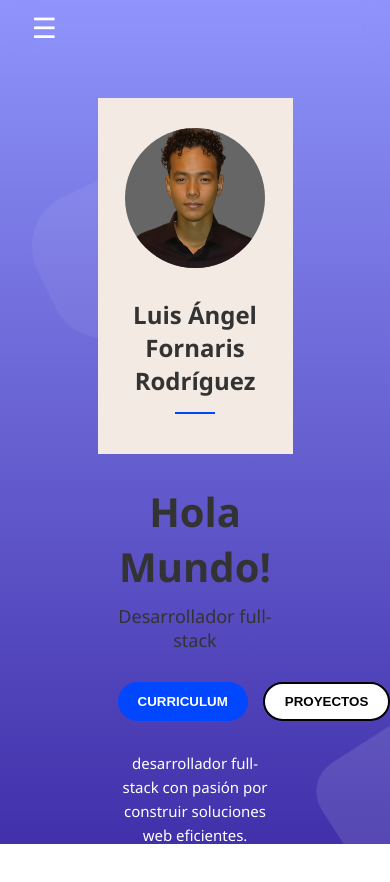
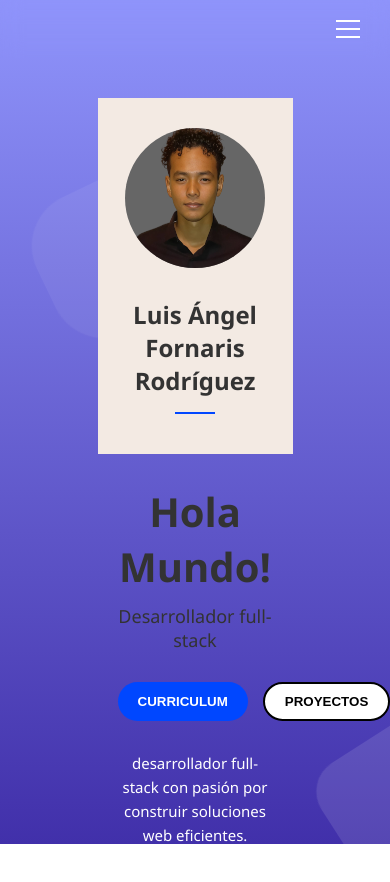
Before and after one commit to Luis-For/mi-portafolio-web, a Vue app: page / in a window 390 px wide. Shown: the top 882 px of the page. Built offline with nearby package versions, Linux system fonts and the light colour scheme.

Commit message:
update menu responsive

```diff
--- a/src/components/NavBar.vue
+++ b/src/components/NavBar.vue
@@ -1,61 +1,60 @@
 <template>
-<div id="NavBar">
-    <!-- NAVBAR -->
   <nav class="navbar">
-        <!-- Botón hamburguesa -->
-        <div
+    <!-- Logo o nombre del sitio (opcional) -->
+    <div class="navbar-brand">
+      <!-- Puedes agregar un logo aquí -->
+    </div>
+
+    <!-- Botón hamburguesa (solo móvil) -->
+    <button
       class="menu-toggle"
       @click="toggleMenu"
       :aria-expanded="menuOpen"
       aria-label="Menú principal"
     >
-  ☰
+      <div class="hamburger" :class="{ 'open': menuOpen }">
+        <span></span>
+        <span></span>
+        <span></span>
       </div>
-        <ul :class="{ open: menuOpen }">
+    </button>
+
+    <!-- Menú de navegación -->
+    <ul :class="{ 'open': menuOpen }">
       <li v-for="section in sections" :key="section.id">
-                <a :href="'#' + section.id" @mouseenter="onHover(section.id)" @mouseleave="onLeave(section.id)" @click.prevent="scrollToSection(section.id)" :class="{ hovered: hoveredSection === section.id }">
+        <a
+          :href="'#' + section.id"
+          @click.prevent="scrollToSection(section.id)"
+          :class="{ 'hovered': hoveredSection === section.id }"
+          @mouseenter="onHover(section.id)"
+          @mouseleave="onLeave(section.id)"
+        >
           {{ section.name }}
         </a>
       </li>
+      <li>
         <ButtomTheme />
+      </li>
     </ul>
   </nav>
-</div>
 </template>
 
 <script>
 import ButtomTheme from './ButtomTheme.vue';
 
 export default {
-    components:{
+  components: {
     ButtomTheme
   },
   data() {
     return {
-            sections: [{
-                    id: "inicio",
-                    name: "Inicio"
-                },
-                {
-                    id: "servicios",
-                    name: "Servicios"
-                },
-                {
-                    id: "contacto",
-                    name: "Contacto"
-                },
-                {
-                    id: "educación",
-                    name: "Educación"
-                },
-                {
-                    id: "skillsContainer",
-                    name: "Habilidades"
-                },
-                {
-                    id: "projects-container",
-                    name: "Proyectos"
-                }
+      sections: [
+        { id: "inicio", name: "Inicio" },
+        { id: "servicios", name: "Servicios" },
+        { id: "contacto", name: "Contacto" },
+        { id: "educación", name: "Educación" },
+        { id: "skillsContainer", name: "Habilidades" },
+        { id: "projects-container", name: "Proyectos" }
       ],
       hoveredSection: null,
       menuOpen: false,
@@ -64,11 +63,14 @@ export default {
   methods: {
     toggleMenu() {
       this.menuOpen = !this.menuOpen;
-        },
-        closeMenu() {
-            this.menuOpen = false;
+      // Agrega/remueve clase al body para bloquear scroll
+      document.body.classList.toggle('menu-open', this.menuOpen);
     },
     scrollToSection(id) {
+      if (window.innerWidth <= 768) {
+        this.menuOpen = false;
+        document.body.classList.remove('menu-open');
+      }
       const section = document.getElementById(id);
       if (section) {
         section.scrollIntoView({
@@ -79,61 +81,51 @@ export default {
     onHover(id) {
       this.hoveredSection = id;
     },
-        onLeave(id) {
-            if (this.hoveredSection === id) {
+    onLeave() {
       this.hoveredSection = null;
-            }
     },
   },
 };
 </script>
 
 <style scoped>
-/* NAVBAR */
-
-
+/* Estilos base del navbar */
 .navbar {
   position: fixed;
   top: 0;
   left: 0;
   right: 0;
-    width: 100vw;
-    overflow: hidden;
-    /*background: transparent;
-    box-shadow: 5px 5px 15px rgba(0, 0, 0, 0.3); */
-    /*background-color: rgb(255, 255, 255, 0.1);*/
+  width: 100%;
   backdrop-filter: blur(10px);
   padding: 10px 20px;
   z-index: 1000;
+  display: flex;
+  justify-content: space-between;
+  align-items: center;
   box-sizing: border-box;
-    margin-top: 0%;
-
 }
 
+/* Estilos del menú normal (escritorio) */
 .navbar ul {
   display: flex;
-    justify-content: end;
-    flex-wrap: wrap;
   list-style: none;
   margin: 0;
   padding: 0;
+  gap: 15px;
 }
 
 .navbar li {
-    margin-right: 20px;
+  margin: 0;
 }
 
 .navbar a {
   position: relative;
-    left: auto;
   color: white;
   text-decoration: none;
-    padding: 6px 12px;
-    transition: background-color 0.3s;
-    transition: color 0.3s;
-    transform: font-weight 0.1s;
-    border-radius: 4px;
-    font-size: larger;
+  padding: 8px 12px;
+  transition: all 0.3s ease;
+  font-size: 1rem;
+  display: block;
 }
 
 .navbar a::after {
@@ -144,69 +136,95 @@ export default {
   height: 2px;
   width: 0;
   background: linear-gradient(90deg, violet, blue);
-    /* background: linear-gradient(90deg, violet, blue);*/
-    transition: width 0.4s ease-in-out;
+  transition: width 0.4s ease;
 }
 
+.navbar a:hover::after,
 .navbar a.hovered::after {
   width: 100%;
 }
 
+.navbar a:hover,
 .navbar a.hovered {
-    color: rgb(0, 0, 0);
+  color: black;
   font-weight: bold;
 }
 
-/* Botón hamburguesa oculto por defecto */
+/* Estilos del botón hamburguesa (oculto por defecto) */
 .menu-toggle {
   display: none;
-  font-size: 28px;
-  color: white;
+  background: none;
+  border: none;
   cursor: pointer;
-  z-index: -1;
-  /*background-image: url('https://img.icons8.com/?size=100&id=68555&format=png&color=000000');*/
+  padding: 10px;
+  z-index: 1001;
 }
 
-/* SECTIONS */
-.section {
-    padding: 100px 20px;
-    margin-top: 50px;
-    min-height: 100vh;
-    border-bottom: 1px solid #ccc;
-}
-/* Evita el scroll cuando el menú está abierto */
-body.menu-open {
-  overflow: hidden;
+.hamburger {
+  display: flex;
+  flex-direction: column;
+  justify-content: space-between;
+  width: 24px;
+  height: 18px;
 }
 
-@media (max-width: 768px) {
-    nav {
-        margin: 3%;
+.hamburger span {
+  display: block;
+  width: 100%;
+  height: 2px;
+  background: white;
+  transition: all 0.3s ease;
 }
 
+/* Estilos para móvil (menú hamburguesa) */
+@media (max-width: 768px) {
   .menu-toggle {
     display: block;
   }
 
   .navbar ul {
-    display: none;
+    position: fixed;
+    top: 0;
+    left: 0;
+    width: 50%;
+    height: 100vh;
+    background: rgba(65, 48, 170, 0.98);
     flex-direction: column;
-    background: #4130AA;
-    padding: 10px;
-    position: fixed;
-    top: 50px;
-    left: 0;
-    width: 100%;
-    z-index: 9999;
+    justify-content: flex-start;
+    align-items: center;
+    gap: 30px;
+    transform: translateX(-100%);
+    transition: transform 0.3s ease-in-out;
+    z-index: 1000;
+    padding: 0;
+    margin: 0;
   }
 
   .navbar ul.open {
-    display: list-item;
-
+    transform: translateX(0);
   }
 
-  .navbar li {
-    margin: 10px 0;
+  .navbar a {
+    font-size: 1.5rem;
+    padding: 15px 25px;
+  }
+
+  /* Animación del icono hamburguesa */
+  .hamburger.open span:nth-child(1) {
+    transform: translateY(8px) rotate(45deg);
+  }
+
+  .hamburger.open span:nth-child(2) {
+    opacity: 0;
+  }
+
+  .hamburger.open span:nth-child(3) {
+    transform: translateY(-8px) rotate(-45deg);
   }
 }
+
+/* Bloquear scroll cuando el menú está abierto */
+body.menu-open {
+  overflow: hidden;
+}
 </style>
--- a/src/components/ProfileComponent.vue
+++ b/src/components/ProfileComponent.vue
@@ -81,6 +81,11 @@ export default {
     display: flex;
     flex-direction: column;
     align-items: center;
+    transition: background-color 0.3s;
+}
+
+.sidebar::hover{
+    background-color: #666;
 }
 
 .profile-pic {
```
Lines whose indentation alone changed are shown as unchanged.
